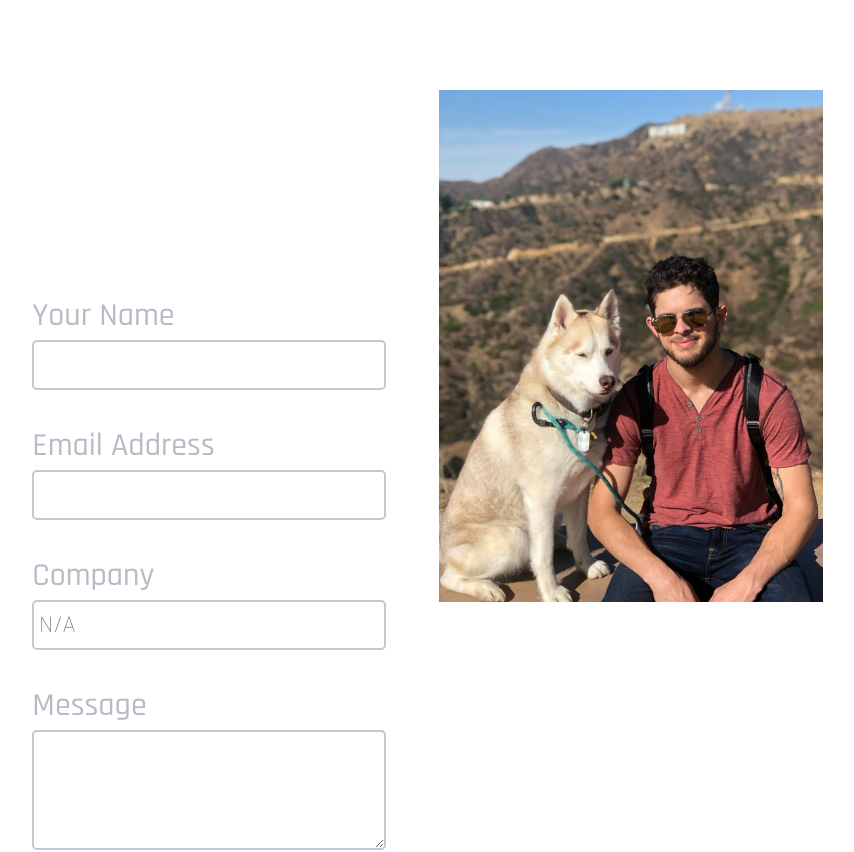
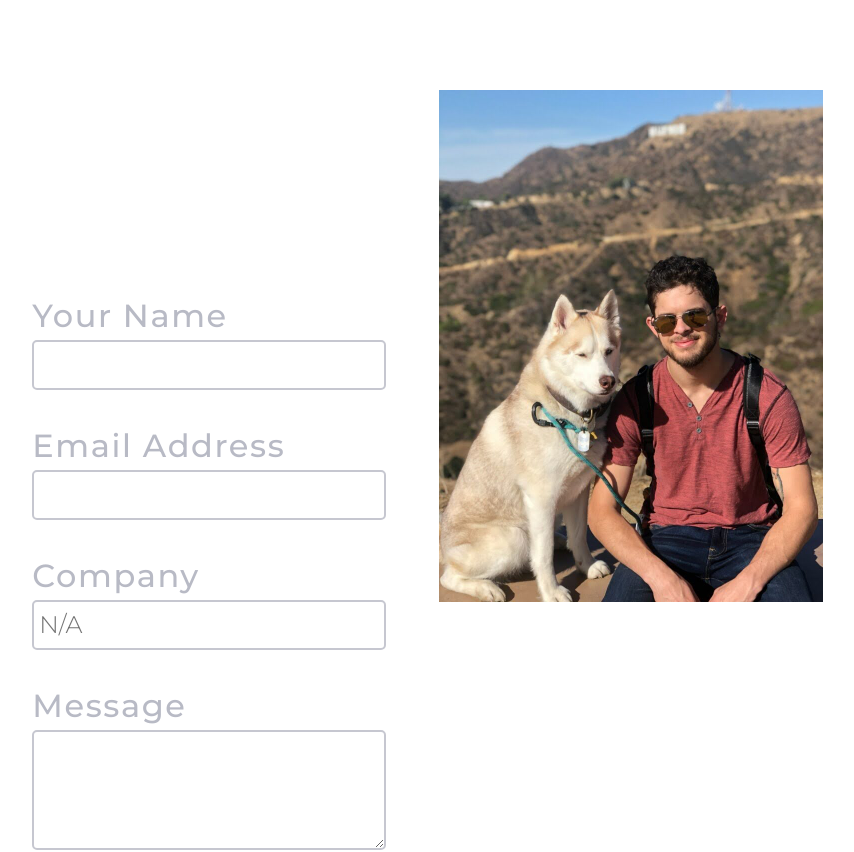
Before and after one commit to jnhthomp/Portfolio, a React (Create React App) app: page / in a window 1280 px wide. Shown: the top 852 px of the page, without its empty margins (9-863 px from the left). Built offline with nearby package versions, Linux system fonts and the light colour scheme.

Commit message:
Update fonts, set default text size and letter-spacing

```diff
--- a/src/index.css
+++ b/src/index.css
@@ -1,5 +1,5 @@
-/* Rajdhani Google Font import*/
-@import url('https://fonts.googleapis.com/css2?family=Rajdhani:wght@300;400;500;600;700&display=swap');
+/* Google Fonts import */
+@import url('https://fonts.googleapis.com/css2?family=Roboto+Mono:wght@100;200;300;400;500;600;700&family=Montserrat:wght@100;200;300;400;500;600;700;800;900&display=swap');
 
 /* *Style Reset */
 /* https://piccalil.li/blog/a-modern-css-reset */
@@ -38,6 +38,8 @@ body {
 body {
   text-rendering: optimizeSpeed;
   line-height: 1.5;
+  font-size: 14px;
+  letter-spacing: .1rem;
 }
 
 /* A elements that don't have a class get default styles */
@@ -73,9 +75,8 @@ svg {
 /* *Base Styles */
 body {
   margin: 0;
-  font-family: 'Rajdhani', sans-serif, -apple-system, BlinkMacSystemFont, 'Segoe UI', 'Roboto', 'Oxygen',
-    'Ubuntu', 'Cantarell', 'Fira Sans', 'Droid Sans', 'Helvetica Neue',
-    sans-serif;
+  font-family: 'Montserrat', -apple-system, BlinkMacSystemFont, 'Segoe UI', 'Roboto', 'Oxygen',
+    'Ubuntu', 'Cantarell', 'Fira Sans', 'Droid Sans', 'Helvetica Neue', sans-serif;
   -webkit-font-smoothing: antialiased;
   -moz-osx-font-smoothing: grayscale;
 }
```
